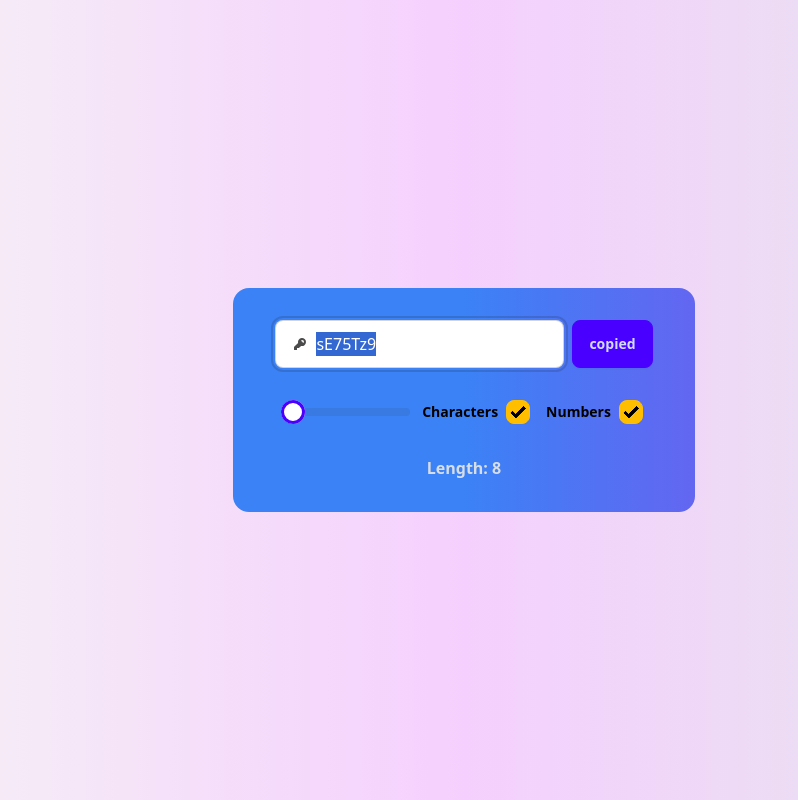
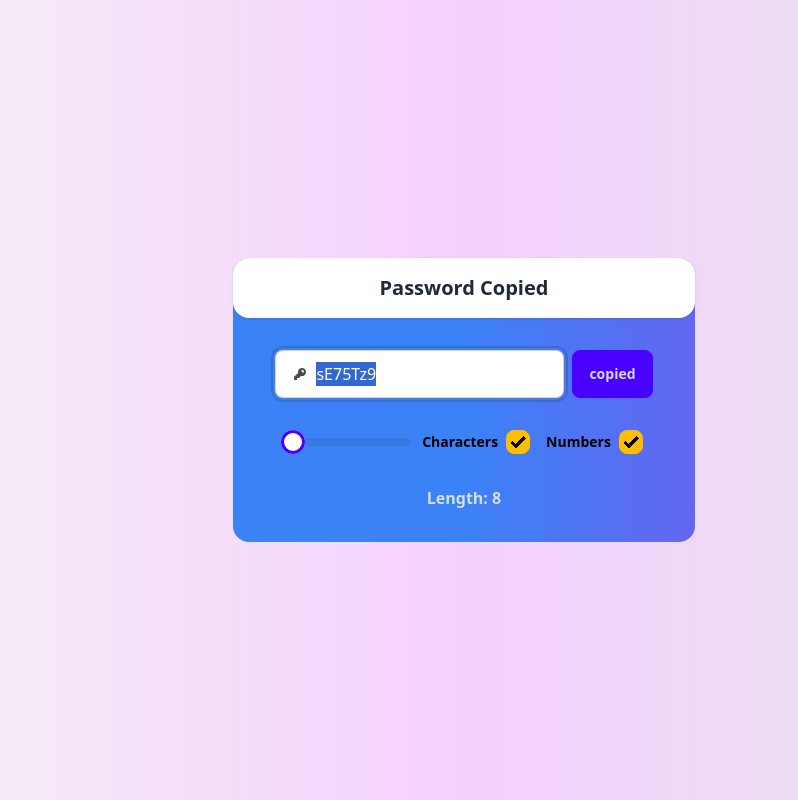
Before and after one commit to fevin1414/Password-Generator, a React (Vite) app: page / in a window 1280 px wide. Both pictures are taken after a click on the button "Copy". Shown: the whole page, without its empty margins (176-974 px from the left). Built offline with nearby package versions, Linux system fonts and the light colour scheme.

Commit message:
added copy text and button change visibility

```diff
--- a/src/App.jsx
+++ b/src/App.jsx
@@ -1,6 +1,4 @@
 import { useState, useEffect, useCallback, useRef } from "react";
-import reactLogo from "./assets/react.svg";
-import viteLogo from "/vite.svg";
 
 function App() {
   const [text, setText] = useState("Copy");
@@ -8,6 +6,7 @@ function App() {
   const [number, setNumber] = useState(true);
   const [symbols, setSymbols] = useState(true);
   const [generatedPassword, setGenertedPassword] = useState();
+  const [hide, setVisibility] = useState("hidden");
   const textRef = useRef();
 
   const password = useCallback(() => {
@@ -24,12 +23,16 @@ function App() {
     }
     setGenertedPassword(pass);
   }, [length, number, symbols]);
+
   useEffect(() => {
     password();
     setText("Copy");
+    setVisibility("hidden");
   }, [length, symbols, number]);
+
   const copyText = () => {
     setText("copied");
+    setVisibility("");
     textRef.current.select();
     window.navigator.clipboard.writeText(generatedPassword);
   };
@@ -38,6 +41,11 @@ function App() {
     <>
       <div className="bg-gradient-to-l from-gray-200 via-fuchsia-200 to-stone-100 h-screen w-screen flex items-center justify-center">
         <div className="card w-auto h-auto bg-gradient-to-r from-blue-500 via-blue-500 to-indigo-500 text-neutral-content ">
+          <div className={`stats shadow ${hide} `}>
+            <div className="stat text-center">
+              <div className="stat-value text-xl">Password Copied</div>
+            </div>
+          </div>
           <div className="card-body items-center text-center">
             <div className="flex items-center justify-center gap-2">
               <label className="input input-bordered flex items-center gap-2 text-black">
```
